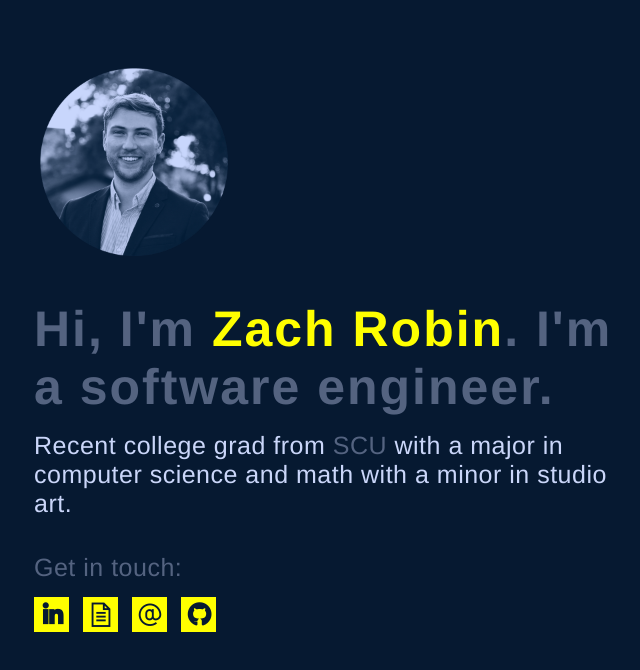
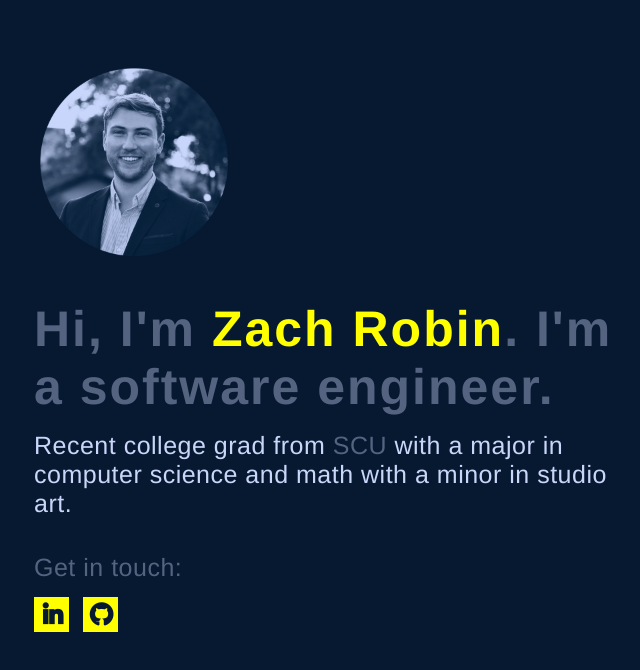
Before and after one commit to zacharyrobin/PersonalWebsite2, a plain HTML site: page index.html in a window 1280 px wide. Shown: the whole page, without its empty margins (306-946 px from the left). Drawn offline with nearby package versions, Linux system fonts and the light colour scheme.

Commit message:
Update index.html

```diff
--- a/index.html
+++ b/index.html
@@ -32,8 +32,6 @@
 		<div class="animate__animated animate__fadeIn animate__delay-3s">
 			<p style="color:var(--primary); bottom:-10px;">Get in touch:</p>
 			<a class="links" href="https://www.linkedin.com/in/zachary-robin/"><i class="lab la-linkedin-in"></i></a>
-			<a class="links" href="zacharyrobinresume.pdf" target="_blank"><i class="las la-file-alt"></i></a>
-			<a class="links" href="mailto:zachbrobin@gmail.com" target="_top"><i class="las la-at"></i></a>
 			<a class="links" href="https://github.com/zacharyrobin" target="_blank"><i class="lab la-github"></i></a>
 		</div>
 	</div>
```
